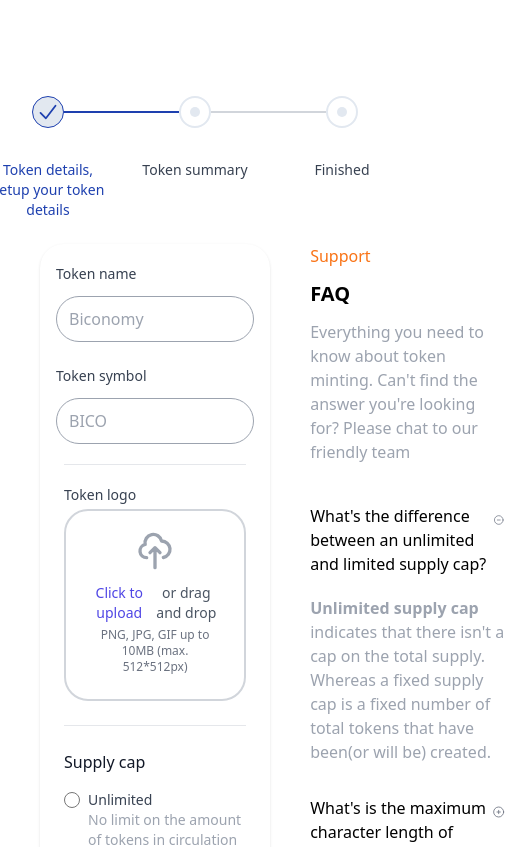
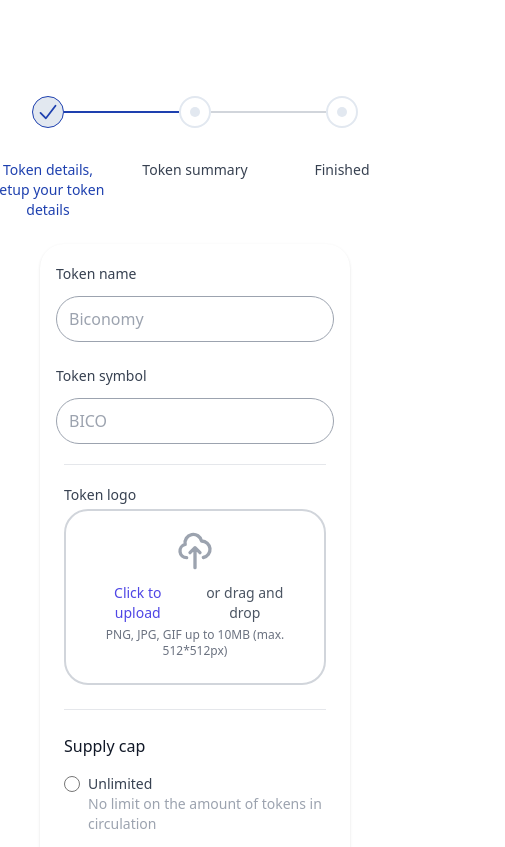
Before and after one commit to izuchukwu-eric/minting-stepper, a Next.js app: page / in a window 390 px wide. Shown: the top 847 px of the page, 505 px wide, since content can reach past the window. Built offline with nearby package versions, Linux system fonts and the light colour scheme.

Commit message:
new commit

```diff
--- a/components/steps/Details.tsx
+++ b/components/steps/Details.tsx
@@ -6,8 +6,8 @@
 
 const Details = ({ handleClick }: Props) => {
   return (
-    <div className='mt-5 md:mt-0 w-[150%]'>
-      <div className="flex flex-row space-x-10">
+    <div className='mt-5 md:mt-0 md:w-[150%]'>
+      <div className="flex md:flex-row flex-col space-x-10">
         <div className="overflow-hidden max-h-2xl shadow rounded-3xl sm:rounded-3xl">
           <form action="#" method="POST" className=''>
 
@@ -91,7 +91,7 @@
           </form>
         </div>
 
-        <div className='flex flex-col w-80 float-right'>
+        <div className='flex flex-col mt-10 md:mt-0 md:w-80 float-right'>
           <p className='text-orange-500 text-base font-medium'>Support</p>
           <p className='text-black text-xl my-3 font-bold'>FAQ</p>
           <p className='text-gray-400'>Everything you need to know about token minting. Can't find the answer you're looking for? Please chat to our friendly team</p>
--- a/components/steps/Summary.tsx
+++ b/components/steps/Summary.tsx
@@ -29,7 +29,7 @@
             <div className='w-full bg-gray-300 my-5 h-6' />
             <div className='border-b border-gray-200 mb-5' />
           </div>
-          <div className='flex flex-row justify-between'>
+          <div className='flex flex-row justify-between space-x-2'>
             <div className='flex flex-col'>
               <span className='text-gray-600 text-base font-semibold'>Supply cap</span>
               <span className='text-gray-400 font-medium'>Unlimited</span>
@@ -51,7 +51,7 @@
               </svg>
               <span onClick={() => handleClick()} className='cursor-pointer text-gray-400 font-medium'>Return to details</span>
             </div>
-            <button type="button" onClick={() => handleClick("next")} className="inline-flex m-6 float-right items-center rounded-full border border-transparent bg-indigo-600 px-6 py-3 text-base font-medium text-white shadow-sm hover:bg-indigo-700 focus:ring-indigo-500 focus:ring-offset-2">Create token</button>
+            <button type="button" onClick={() => handleClick("next")} className="m-6 float-right items-center md:rounded-full rounded-lg border border-transparent bg-indigo-600 md:px-6 py-3 text-base font-medium text-white shadow-sm hover:bg-indigo-700 focus:ring-indigo-500 focus:ring-offset-2">Create token</button>
           </div>
         </div>
       </div>
```
